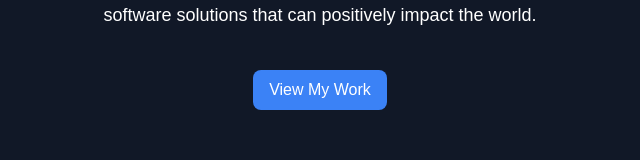
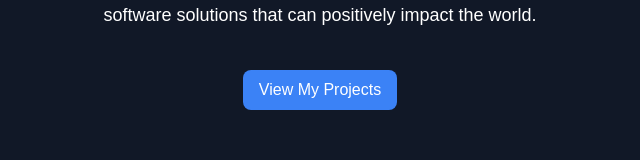
Before and after one commit to Bermet777/portfolio, a React (Create React App) app: page / in a window 1280 px wide. Shown: the part 242-402 px from the top of the page, without its empty margins (320-960 px from the left). Built offline with nearby package versions, Linux system fonts and the light colour scheme.

Commit message:
here section updated

```diff
--- a/src/components/Hero.js
+++ b/src/components/Hero.js
@@ -25,7 +25,7 @@ const Hero = () => {
             whileHover={{ scale: 1.1 }}
             className="mt-10 bg-blue-500 text-white py-2 px-4 rounded-lg"
           >
-            View My Work
+            View My Projects
           </motion.button>
         </Link>
       </motion.div>
```
